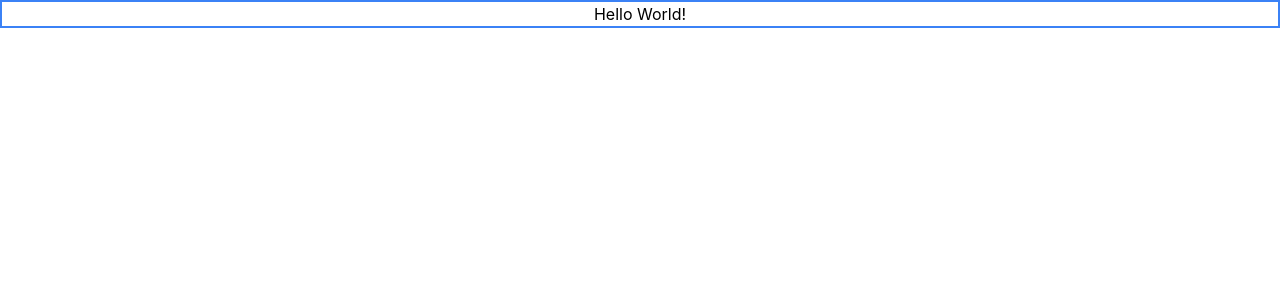
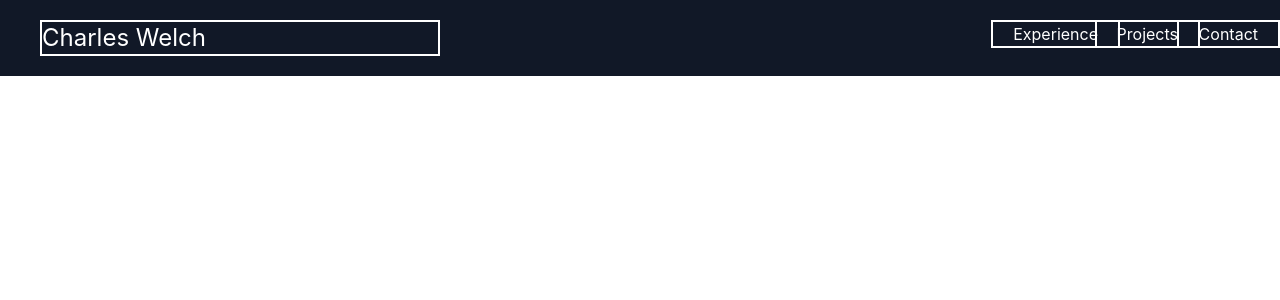
Before and after one commit to cmattrox/ReactPlayground, a React (Create React App) app in the folder react-playground/: page / in a window 1280 px wide. Shown: the top 300 px of the page. Built offline with nearby package versions, Linux system fonts and the light colour scheme.

Commit message:
building header

```diff
--- a/react-playground/public/index.html
+++ b/react-playground/public/index.html
@@ -26,7 +26,6 @@
     <title>React App</title>
   </head>
   <body>
-    <noscript>You need to enable JavaScript to run this app.</noscript>
     <div id="root"></div>
     <!--
       This HTML file is a template.
--- a/react-playground/src/components/App.js
+++ b/react-playground/src/components/App.js
@@ -1,11 +1,20 @@
 import './App.css';
 
-function App() {
+function HeaderBar() {
   return (
-    <div className="App" >
-      <h1 className="border-blue-500 border-2 ">Hello World!</h1>
+    <div className="HeaderBar" >
+      <nav className="bg-gray-900">
+        <div className="px-10 py-5 flex flex-row w-full">
+          <h1 className="text-white text-2xl border-white border-2 w-1/3">Charles Welch</h1>
+          <div className="Relative w-2/3">
+              <a className="text-white border-2 border-white px-5 absolute right-40">Experience</a>
+              <a className="text-white border-2 border-white px-5 absolute right-20">Projects</a>
+              <a className="text-white border-2 border-white px-5 absolute right-0">Contact</a>
+          </div>
+        </div>
+      </nav>
     </div>
   );
 }
 
-export default App;
+export default HeaderBar;
--- a/react-playground/src/index.js
+++ b/react-playground/src/index.js
@@ -1,11 +1,11 @@
 import React from 'react';
 import ReactDOM from 'react-dom';
 import './index.css';
-import App from './components/App';
+import HeaderBar from './components/App';
 
 ReactDOM.render(
   <React.StrictMode>
-    <App />
+    <HeaderBar />
   </React.StrictMode>,
   document.getElementById('root')
 );
```
